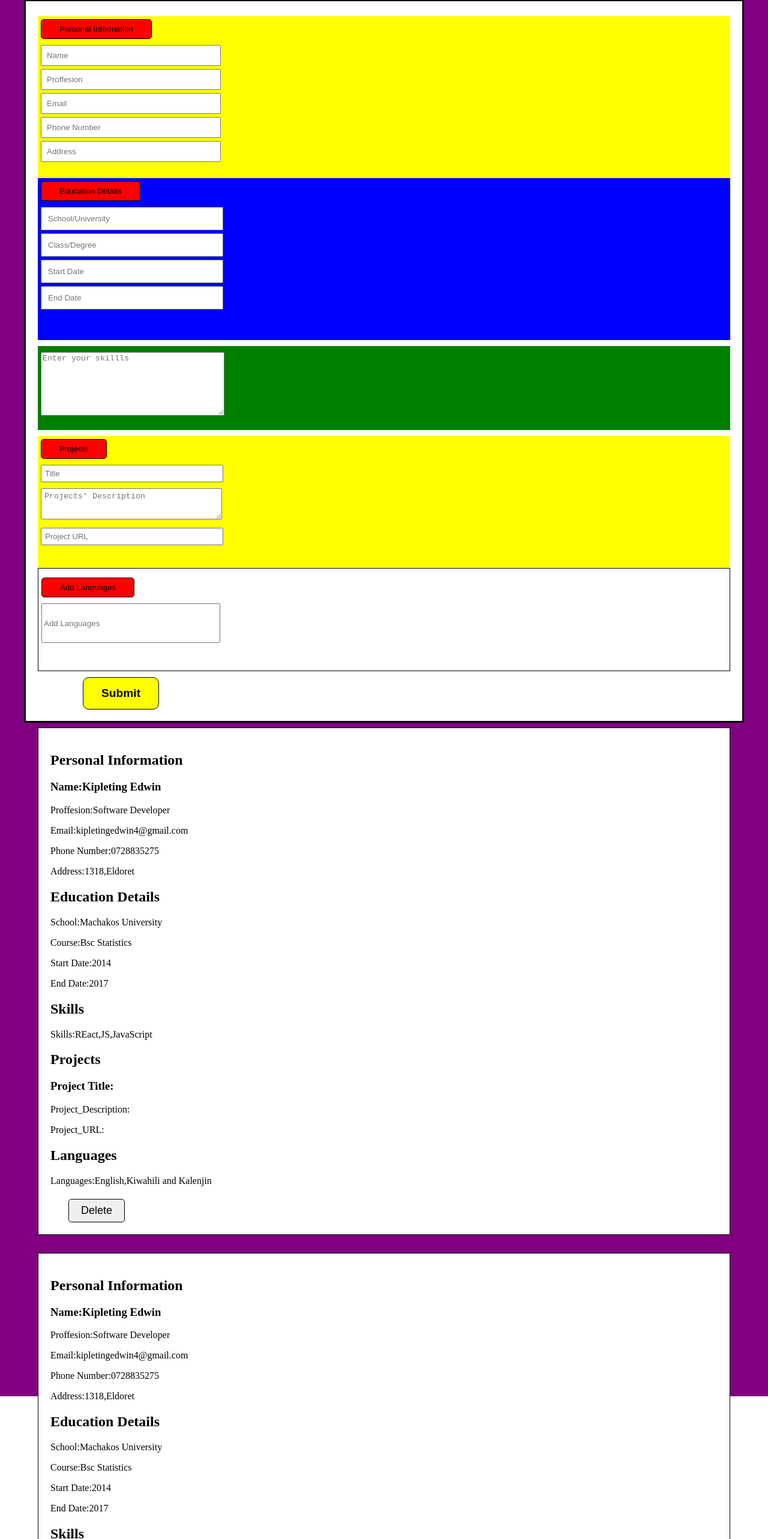
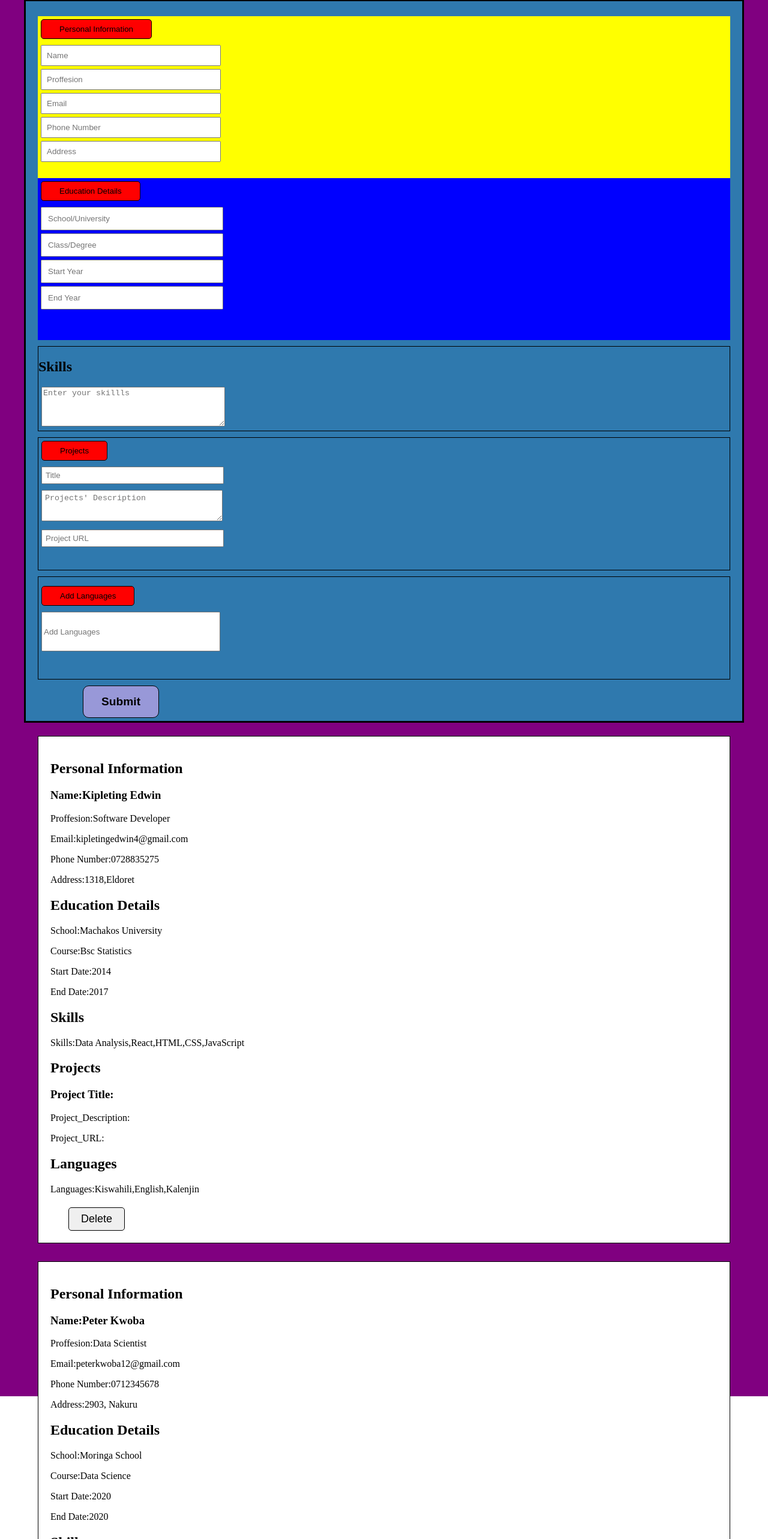
Before and after one commit to KipletingEdwin/Resume-Builder, a React (Create React App) app: page / in a window 1280 px wide. Shown: the part 212-2778 px from the top of the page at 60% size. Built offline with nearby package versions, Linux system fonts and the light colour scheme; data requests are answered from the project's data file.

Commit message:
style the skills component

```diff
--- a/db.json
+++ b/db.json
@@ -1,56 +1,5 @@
 {
   "resumes": [
-    {
-      "school": "Machakos University",
-      "level": "Bsc Statistics",
-      "start": "2014",
-      "end": "2017",
-      "languages": "English,Kiwahili and Kalenjin",
-      "name": "Kipleting Edwin",
-      "proffesion": "Software Developer",
-      "email": "kipletingedwin4@gmail.com",
-      "phone": "0728835275",
-      "address": "1318,Eldoret",
-      "description": "A house ata a tapof a button",
-      "project_url": "www.patakeja.com",
-      "skills": "REact,JS,JavaScript",
-      "head": "Pata Keja",
-      "id": 4
-    },
-    {
-      "school": "Machakos University",
-      "level": "Bsc Statistics",
-      "start": "2014",
-      "end": "2017",
-      "languages": "English,Kiswahili and Kalenjin",
-      "name": "Kipleting Edwin",
-      "proffesion": "Software Developer",
-      "email": "kipletingedwin4@gmail.com",
-      "phone": "0728835275",
-      "address": "1318,Eldoret",
-      "description": "Its all about booking a house at a atap of a button",
-      "project_url": "www.bookkejayako.com",
-      "skills": "JavaScript,React,HTML,CSS",
-      "head": "Pata Keja",
-      "id": 5
-    },
-    {
-      "school": "Machakos University",
-      "level": "Bsc Statistics",
-      "start": "2014",
-      "end": "2017",
-      "languages": "Kiswahili,English,Kalenjin",
-      "name": "EDWIN",
-      "proffesion": "Software Developer",
-      "email": "kipletingedwin4@gmail.com",
-      "phone": "0728835275",
-      "address": "1318,Eldoret",
-      "description": "",
-      "project_url": "www.bookkejayako.com",
-      "skills": "html,css,JavaScript",
-      "head": "Pata Keja",
-      "id": 6
-    },
     {
       "school": "Machakos University",
       "level": "Bsc Statistics",
@@ -64,9 +13,26 @@
       "address": "1318,Eldoret",
       "head": "Pata Keja",
       "description": "Its all about having a house at a tap of a button",
-      "project_url": "www.patakeja.com",
-      "skills": "HTML,CSS,JavaScript",
-      "id": 7
+      "project_url": "www.patakeja.com                                  ",
+      "skills": "Data Analysis,React,HTML,CSS,JavaScript",
+      "id": 1
+    },
+    {
+      "school": "Moringa School",
+      "level": "Data Science",
+      "start": "2020",
+      "end": "2020",
+      "languages": "English,Kiwahili and Kalenjin",
+      "name": "Peter Kwoba",
+      "proffesion": "Data Scientist",
+      "email": "peterkwoba12@gmail.com",
+      "phone": "0712345678",
+      "address": "2903, Nakuru",
+      "head": "SortDataYako",
+      "description": "Its about having your data clean at a tap of a button",
+      "project_url": "www.sortdatayako.com",
+      "skills": "Data Analysis,Data Mining,Data Cleaning",
+      "id": 2
     }
   ]
 }
--- a/src/App.js
+++ b/src/App.js
@@ -64,7 +64,7 @@ function App() {
     })
       .then((res) => res.json())
       .then((info) => console.log(info));
-      setFormData({...formData,phone:"",address:"",school:"",level:"",start:"",end:"",name:"",proffesion:"",email:"",head:"",description:"",project_url:"",skills:""})
+      setFormData({...formData,phone:"",address:"",school:"",level:"",start:"",end:"",name:"",proffesion:"",email:"",head:"",description:"",project_url:"",skills:"",languages:""})
   }
 
 
--- a/src/Components/Education.js
+++ b/src/Components/Education.js
@@ -23,14 +23,14 @@ function Education({ formData, handleChange }) {
         name="start"
         onChange={handleChange}
         value={formData.start}
-        placeholder="Start Date"
+        placeholder="Start Year"
       />
       <input
         type="text"
         name="end"
         onChange={handleChange}
         value={formData.end}
-        placeholder="End Date"
+        placeholder="End Year"
       />
     </div>
   );
--- a/src/Components/Skills.js
+++ b/src/Components/Skills.js
@@ -3,6 +3,7 @@ import React from "react";
 function Skills({ formData, handleChange }) {
   return (
     <div className="Skills">
+      <h2>Skills</h2>
       <textarea
         type="text"
         name="skills"
--- a/src/index.css
+++ b/src/index.css
@@ -18,7 +18,7 @@ body {
 } */
 
 .resume {
-  background-color: white;
+  background-color: rgb(47, 121, 174);
   height: 1160px;
   margin: 20px;
   padding: 20px;
@@ -68,13 +68,14 @@ body {
 .Skills {
   height: 140px;
   margin-top: 10px;
-  background-color: green;
+
+  border: 1px solid black;
 }
 
 .Skills textarea {
-  margin: 10px 0px 0px 5px;
+  margin: 0px 0px 0px 5px;
   width: 300px;
-  height: 100px;
+  height: 60px;
 }
 .Skills button {
   background-color: red;
@@ -86,9 +87,11 @@ body {
 }
 
 .Projects {
-  background-color: yellow;
+  /* background-color:white; */
   height: 220px;
   margin-top: 10px;
+  border: 1px solid black;
+  margin-bottom: 10px;
 }
 .Projects input {
   display: flex;
@@ -141,7 +144,7 @@ body {
   border: 1px solid black;
 }
 .sub {
-  background-color: yellow;
+  background-color: rgb(152, 152, 216);
   padding: 15px 30px;
   margin: 10px 0px 0px 75px;
   border: 1px solid black;
```
